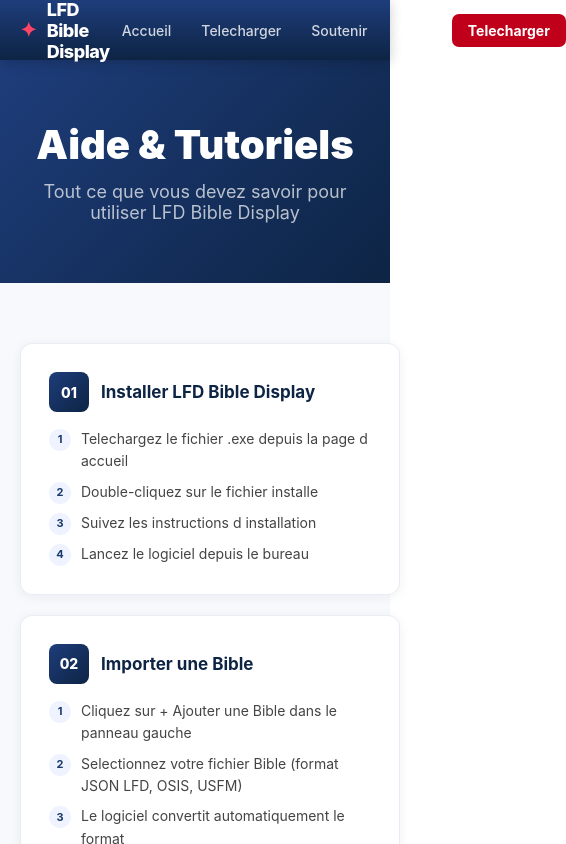
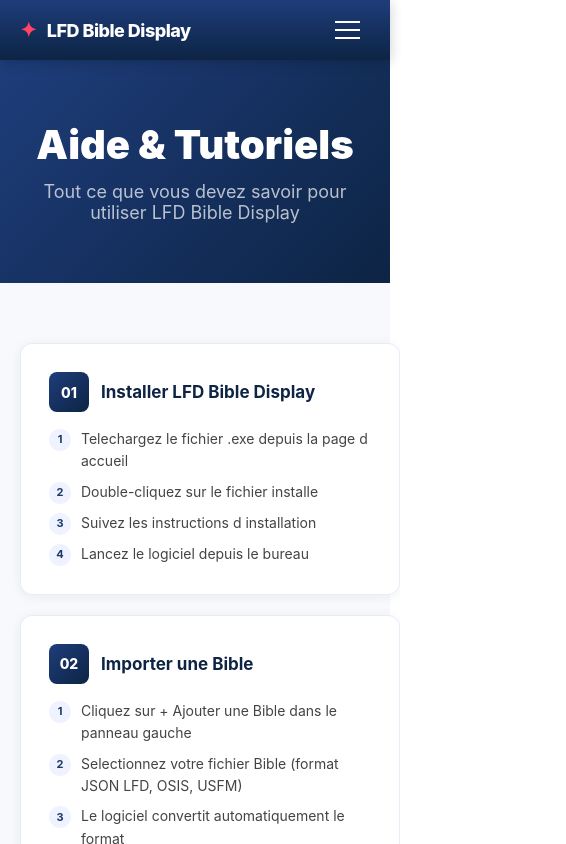
Before and after one commit to lfdweb123-sys/lfd-display, a Next.js app: page /help in a window 390 px wide. Shown: the top 844 px of the page, 566 px wide, since content can reach past the window. Built offline with nearby package versions, Linux system fonts and the light colour scheme.

Commit message:
first commit

```diff
--- a/app/page.tsx
+++ b/app/page.tsx
@@ -119,34 +119,22 @@
       </section>
 
       {/* SOUTIEN */}
-      <section style={{padding:"80px 20px",background:"#f8f9fc"}}>
-        <div style={{textAlign:"center",maxWidth:600,margin:"0 auto"}}>
-          <h2 style={{fontSize:28,fontWeight:800,color:"#0d2444",marginBottom:16}}>
-            Soutenir le projet
-          </h2>
-
-          <p style={{color:"#666",fontSize:16,marginBottom:32,lineHeight:1.7}}>
-            LFD Bible Display est 100% gratuit. Votre soutien nous aide à maintenir et améliorer le logiciel.
-          </p>
-
+      <section style={{padding:"80px 20px"}}>
+        <div style={{textAlign:"center"}}>
           <FeexPayProvider>
             <FeexPayButton
               amount={1000}
-              description="Soutien maintenance LFD Bible Display"
+              description="Soutien maintenance"
               token={process.env.NEXT_PUBLIC_FEEXPAY_TOKEN!}
               id={process.env.NEXT_PUBLIC_FEEXPAY_ID!}
               customId={Date.now().toString()}
               mode="LIVE"
               currency="XOF"
               callback={(res:any)=>console.log(res)}
-              buttonText="🤝 Soutenir le logiciel"
+              buttonText="Soutenir le logiciel"
               buttonClass="bg-red-700 hover:bg-red-800 text-white font-bold py-3 px-8 rounded-lg text-lg"
             />
           </FeexPayProvider>
-
-          <p style={{color:"#999",fontSize:12,marginTop:24}}>
-            Le montant suggéré est de 1000 FCFA (~1.50€). Vous pouvez modifier le montant sur la page de paiement.
-          </p>
         </div>
       </section>
 
--- a/components/Navbar.tsx
+++ b/components/Navbar.tsx
@@ -1,32 +1,159 @@
 "use client"
 import Link from "next/link"
-import { useState } from "react"
+import { useState, useEffect } from "react"
 
 export default function Navbar() {
   const [open, setOpen] = useState(false)
+  const [isMobile, setIsMobile] = useState(false)
+
+  useEffect(() => {
+    const checkMobile = () => {
+      setIsMobile(window.innerWidth < 768)
+    }
+    checkMobile()
+    window.addEventListener("resize", checkMobile)
+    return () => window.removeEventListener("resize", checkMobile)
+  }, [])
+
+  // Fermer le menu quand on clique sur un lien
+  const handleLinkClick = () => {
+    setOpen(false)
+  }
+
   return (
     <nav style={{background:"linear-gradient(180deg,#1e3d7b,#0d2444)",position:"sticky",top:0,zIndex:100,boxShadow:"0 2px 12px rgba(0,0,0,0.2)"}}>
       <div style={{maxWidth:1100,margin:"0 auto",padding:"0 20px",display:"flex",alignItems:"center",justifyContent:"space-between",height:60}}>
-        <Link href="/" style={{display:"flex",alignItems:"center",gap:10,textDecoration:"none"}}>
+
+        {/* Logo */}
+        <Link href="/" style={{display:"flex",alignItems:"center",gap:10,textDecoration:"none"}} onClick={handleLinkClick}>
           <span style={{color:"#FF4466",fontSize:20,fontWeight:900}}>✦</span>
           <span style={{color:"#fff",fontSize:18,fontWeight:800,letterSpacing:"-0.5px"}}>LFD Bible Display</span>
         </Link>
-        <div style={{display:"flex",gap:6,alignItems:"center"}}>
+
+        {/* Desktop Menu */}
+        {!isMobile && (
+          <div style={{display:"flex",gap:6,alignItems:"center"}}>
+            {[
+              {href:"/",label:"Accueil"},
+              {href:"/#download",label:"Télécharger"},
+              {href:"/#support",label:"Soutenir"},
+              {href:"/help",label:"Aide"},
+            ].map(l => (
+              <Link key={l.href} href={l.href} style={{color:"rgba(255,255,255,0.8)",fontSize:14,fontWeight:500,padding:"6px 12px",borderRadius:6,textDecoration:"none",transition:"all 0.15s",hover:{color:"#fff",background:"rgba(255,255,255,0.1)"}}}>
+                {l.label}
+              </Link>
+            ))}
+            <Link href="/#download" style={{background:"#C0001A",color:"#fff",fontSize:14,fontWeight:700,padding:"8px 16px",borderRadius:7,textDecoration:"none",marginLeft:6,transition:"all 0.15s",hover:{background:"#a00016"}}}>
+              Télécharger
+            </Link>
+          </div>
+        )}
+
+        {/* Mobile Menu Button */}
+        {isMobile && (
+          <button
+            onClick={() => setOpen(!open)}
+            style={{
+              background:"transparent",
+              border:"none",
+              cursor:"pointer",
+              padding:"10px",
+              display:"flex",
+              flexDirection:"column",
+              gap:"6px",
+              zIndex:101
+            }}
+          >
+            <span style={{
+              display:"block",
+              width:"25px",
+              height:"2px",
+              background:"#fff",
+              transition:"all 0.3s",
+              transform: open ? "rotate(45deg) translate(5px, 6px)" : "none"
+            }} />
+            <span style={{
+              display:"block",
+              width:"25px",
+              height:"2px",
+              background:"#fff",
+              transition:"all 0.3s",
+              opacity: open ? 0 : 1
+            }} />
+            <span style={{
+              display:"block",
+              width:"25px",
+              height:"2px",
+              background:"#fff",
+              transition:"all 0.3s",
+              transform: open ? "rotate(-45deg) translate(5px, -6px)" : "none"
+            }} />
+          </button>
+        )}
+      </div>
+
+      {/* Mobile Menu Dropdown */}
+      {isMobile && open && (
+        <div
+          style={{
+            position:"fixed",
+            top:60,
+            left:0,
+            right:0,
+            background:"linear-gradient(180deg,#1e3d7b,#0d2444)",
+            padding:"20px",
+            display:"flex",
+            flexDirection:"column",
+            gap:"12px",
+            boxShadow:"0 4px 12px rgba(0,0,0,0.3)",
+            borderTop:"1px solid rgba(255,255,255,0.1)",
+            zIndex:99
+          }}
+        >
           {[
             {href:"/",label:"Accueil"},
-            {href:"/#download",label:"Telecharger"},
+            {href:"/#download",label:"Télécharger"},
             {href:"/#support",label:"Soutenir"},
             {href:"/help",label:"Aide"},
           ].map(l => (
-            <Link key={l.href} href={l.href} style={{color:"rgba(255,255,255,0.8)",fontSize:14,fontWeight:500,padding:"6px 12px",borderRadius:6,textDecoration:"none",transition:"all 0.15s"}}>
+            <Link
+              key={l.href}
+              href={l.href}
+              onClick={handleLinkClick}
+              style={{
+                color:"rgba(255,255,255,0.9)",
+                fontSize:16,
+                fontWeight:500,
+                padding:"12px 16px",
+                borderRadius:8,
+                textDecoration:"none",
+                transition:"all 0.15s",
+                textAlign:"center",
+                background:"rgba(255,255,255,0.05)"
+              }}
+            >
               {l.label}
             </Link>
           ))}
-          <Link href="/#download" style={{background:"#C0001A",color:"#fff",fontSize:14,fontWeight:700,padding:"8px 16px",borderRadius:7,textDecoration:"none",marginLeft:6}}>
-            Telecharger
+          <Link
+            href="/#download"
+            onClick={handleLinkClick}
+            style={{
+              background:"#C0001A",
+              color:"#fff",
+              fontSize:16,
+              fontWeight:700,
+              padding:"12px 16px",
+              borderRadius:8,
+              textDecoration:"none",
+              textAlign:"center",
+              marginTop:"8px"
+            }}
+          >
+            Télécharger maintenant
           </Link>
         </div>
-      </div>
+      )}
     </nav>
   )
 }
```
